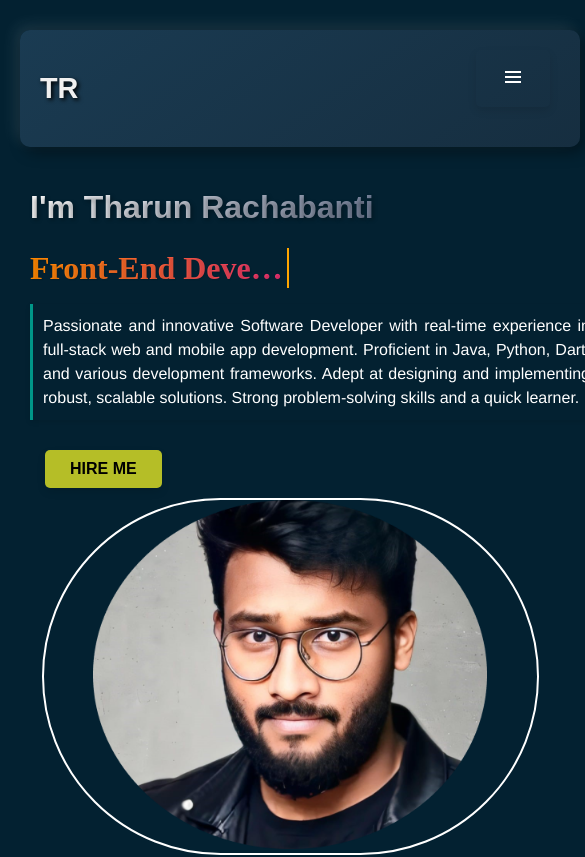
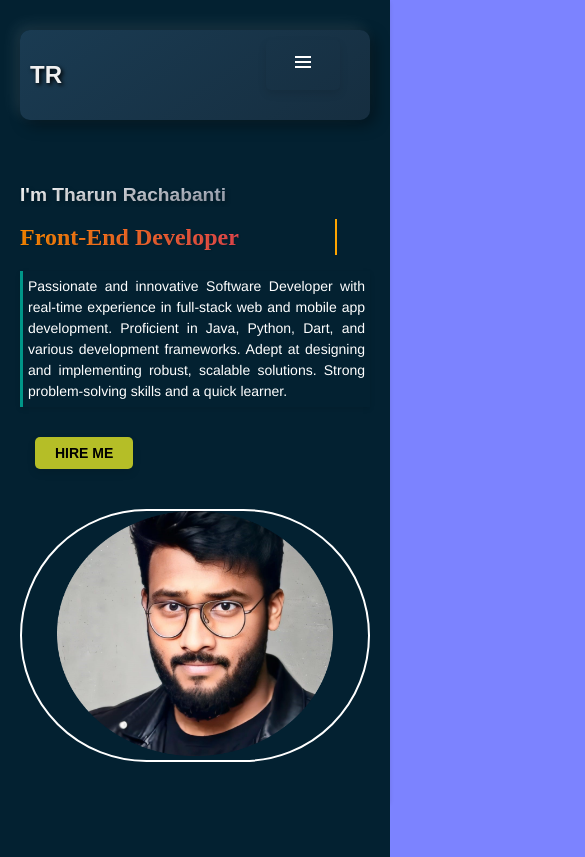
Before and after one commit to TharunRachabanti/Portfolio_tharunrachabanti, a React (Vite) app: page /#/ in a window 390 px wide. Shown: the top 857 px of the page, 585 px wide, since content can reach past the window. Built offline with nearby package versions, Linux system fonts and the light colour scheme.

Commit message:
third commit

```diff
--- a/src/index.css
+++ b/src/index.css
@@ -12,7 +12,7 @@ body {
 
 #root {
   max-width: 1280px;
-  min-width: 600px;
+  min-width: 100px;
   background-color:#032131;
   margin: 0 auto;
   padding: 0rem;
--- a/src/styles/navbar.css
+++ b/src/styles/navbar.css
@@ -12,20 +12,25 @@
   display: flex;
   justify-content: space-between;
   align-items: center;
+  padding: 10px 20px;
   margin: 20px;
   background: linear-gradient(145deg, #1a3b52, #162e40);
   border-radius: 10px;
+  padding: 15px;
   box-shadow: 5px 5px 15px rgba(0, 0, 0, 0.4), -5px -5px 15px rgba(255, 255, 255, 0.1);
-  padding: 20px;
   transition: all 0.3s ease;
 }
 
-/* Enhance the navbar name with text-shadow for depth */
 .navbar-name {
   font-size: 1.8em;
   font-weight: bold;
   color: #f0f0f0;
   text-shadow: 2px 2px 4px #000;
+}
+
+.navbar-links {
+  display: flex;
+  flex-wrap: wrap;
 }
 
 .navbar-links a {
@@ -42,7 +47,6 @@
   box-shadow: 2px 2px 10px rgba(0, 0, 0, 0.2);
   font-weight: 600;
   letter-spacing: 1px;
-  display: inline-block;
 }
 
 .navbar-links a:hover {
@@ -52,35 +56,46 @@
   transform: translateY(-3px);
 }
 
-/* Active state for the link buttons */
 .navbar-links a:active {
   background-color: #e0e0e0;
   box-shadow: inset 2px 2px 5px rgba(0, 0, 0, 0.2);
   transform: translateY(2px);
 }
 
-/* Responsive design for the menu icon */
 .menu-icon {
-  display: none; /* Hide the menu icon for desktop view */
+  display: none;
+  color: #fff;
+  font-size: 2em;
+  margin-right: 20px;
+  background: none;
+  border: none;
+  cursor: pointer;
+}
+
+.menu-icon svg {
+  fill: #fff;
+  width: 24px;
+  height: 24px;
 }
 
 .navbar-bottom {
-  margin-top: 20px;
   display: flex;
+  flex-direction: row;
   justify-content: space-between;
   flex-wrap: wrap;
   align-items: center;
+  padding: 20px;
+  margin-top: 20px;
 }
 
 .navbar-info {
   flex: 1;
-  padding-left: 30px;
   text-align: left;
-  margin: 0 0 10px;
+  margin: 0 20px;
 }
 
 .navbar-info h1 {
-  font-size: 2.0rem;
+  font-size: 2rem;
   line-height: 1.2;
   font-weight: bold;
   color: transparent;
@@ -88,7 +103,6 @@
   background: linear-gradient(to right, #ffffff, #737f98);
   -webkit-background-clip: text;
   -webkit-text-fill-color: transparent;
-  display: inline-block;
   transition: all 0.3s ease-in-out;
 }
 
@@ -99,84 +113,86 @@
 
 .job-title-animation {
   overflow: hidden;
-  border-right: 2px solid orange; /* Change border color as needed */
+  border-right: 2px solid orange;
   white-space: nowrap;
   animation: typing 1s steps(40, end);
 }
 
 .navbar-info b {
   font-family: 'Times New Roman', Times, serif;
-  font-size: 3rem; /* Equivalent to 400% for better scalability */
-  line-height: 1.5; /* Adjust line height for better readability */
-  white-space: nowrap; /* Prevent job titles from wrapping */
-  overflow: hidden; /* Hide overflow for long job titles */
-  display: block; /* Change from inline-block to block */
-  margin-top: 0; /* Remove default top margin */
-  margin-bottom: 1rem; /* Add some space between the title and content */
-  font-weight: bold; /* Ensure boldness for emphasis */
-  background-image: linear-gradient(to right, #ff8a00, #e52e71); /* Vibrant orange color for contrast */
-  -webkit-background-clip: text; /* Apply gradient to text */
-  -webkit-text-fill-color: transparent; /* Hide original text color */
-  text-shadow: 1px 1px 1px rgba(0, 0, 0, 0.1); /* Soft text shadow for depth */
-  transition: transform 0.3s ease-in-out; /* Smooth transition for hover effect */
+  font-size: 3rem;
+  line-height: 1.5;
+  white-space: nowrap;
+  overflow: hidden;
+  display: block;
+  margin-top: 0;
+  margin-bottom: 1rem;
+  font-weight: bold;
+  background-image: linear-gradient(to right, #ff8a00, #e52e71);
+  -webkit-background-clip: text;
+  -webkit-text-fill-color: transparent;
+  text-shadow: 1px 1px 1px rgba(0, 0, 0, 0.1);
+  transition: transform 0.3s ease-in-out;
 }
 
 .navbar-info p {
   margin-bottom: 30px;
   line-height: 1.5;
-  font-family: 'Helvetica Neue', Helvetica, Arial, sans-serif; /* Classy and modern font */
-  color: #ffffff; /* Subtle, professional font color */
-  font-size: 16px; /* Optimal font size for readability */
-  text-align: justify; /* Ensures the text is evenly distributed */
-  max-width: 600px; /* Optimal line length for reading comfort */
-  padding: 10px; /* Adds space inside the borders */
+  font-family: 'Helvetica Neue', Helvetica, Arial, sans-serif;
+  color: #ffffff;
+  font-size: 16px;
+  text-align: justify;
+  max-width: 600px;
+  padding: 10px;
   border-left: 3px solid #009688;
-  box-shadow: 0 2px 5px rgba(0,0,0,0.1); /* Soft shadow for a subtle 3D effect */
+  box-shadow: 0 2px 5px rgba(0, 0, 0, 0.1);
 }
 
 .navbar-info button {
-  margin-bottom: 0;
-  height: 110%;
   padding: 10px 25px;
-  background-color: #3498db; /* Stylish blue background */
-  color: rgb(0, 0, 0); /* Black text color */
+  background-color: #3498db;
+  color: #000;
   border: none;
-  border-radius: 5px; /* Rounded corners */
+  border-radius: 5px;
   font-size: 16px;
   font-weight: bold;
   text-transform: uppercase;
-  box-shadow: 0 4px 8px rgba(0, 0, 0, 0.1); /* Subtle shadow for depth */
-  transition: all 0.3s ease; /* Smooth transition for hover effects */
-  cursor: pointer; /* Make the button clickable */
-  animation: highlight 2s infinite alternate; /* Apply the animation */
+  box-shadow: 0 4px 8px rgba(0, 0, 0, 0.1);
+  transition: all 0.3s ease;
+  cursor: pointer;
+  animation: highlight 2s infinite alternate;
 }
 
 .navbar-info button:hover {
-  background-color: #2980b9; /* Slightly darker shade on hover */
-  transform: translateY(-2px); /* Slight raise effect */
-  box-shadow: 0 6px 12px rgba(0, 0, 0, 0.2); /* Deeper shadow on hover */
+  background-color: #2980b9;
+  transform: translateY(-2px);
+  box-shadow: 0 6px 12px rgba(0, 0, 0, 0.2);
 }
 
 .navbar-info button:active {
-  transform: translateY(1px); /* Depress effect when active */
-  box-shadow: 0 2px 4px rgba(0, 0, 0, 0.2); /* Shallower shadow when pressed */
+  transform: translateY(1px);
+  box-shadow: 0 2px 4px rgba(0, 0, 0, 0.2);
 }
 
 @keyframes highlight {
-  0% { background-color: #3498db; } /* Blue */
-  50% { background-color: #f1c40f; } /* Yellow */
-  100% { background-color: #27ae60; } /* Green */
+  0% { background-color: #3498db; }
+  50% { background-color: #f1c40f; }
+  100% { background-color: #27ae60; }
 }
 
 .navbar-image {
+  /* border: 2px solid #fff;
+  border-radius: 50%; */
   border: 2px solid rgb(255, 255, 255);
-  border-radius: 700px; /* border style, width, and color */
-  flex: 0.72;
+  border-radius: 200px;
   margin-right: 20px;
   text-align: center;
 }
 
 .navbar-image img {
+  /* max-width: 100%;
+  height: auto;
+  border-radius: 50%; */
   max-width: 80%;
   height: 80%;
 }
@@ -192,109 +208,104 @@
   font-size: 40px;
   margin: 0 20px;
   transition: transform 0.3s ease, color 0.3s ease;
-  text-decoration: none; /* Removes underline from links */
+  text-decoration: none;
 }
 
 .navbar-socials a:hover {
   color: #ffffff;
-  transform: translateY(-5px); /* Slight raise effect on hover */
-  text-shadow: 0px 4px 6px rgba(0, 0, 0, 0.3); /* Soft shadow for depth */
+  transform: translateY(-5px);
+  text-shadow: 0px 4px 6px rgba(0, 0, 0, 0.3);
 }
 
-/* Optional: Add a specific class for each social media icon for custom colors */
 .navbar-socials .icon-facebook:hover {
-  color: #3b5998; /* Facebook Blue */
+  color: #3b5998;
 }
 
 .navbar-socials .icon-twitter:hover {
-  color: #1da1f2; /* Twitter Blue */
+  color: #1da1f2;
 }
 
 .navbar-socials .icon-instagram:hover {
-  color: linear-gradient(45deg, #f09433 0%, #e6683c 25%, #dc2743 50%, #cc2366 75%, #bc1888 100%); /* Instagram Gradient */
+  background: linear-gradient(45deg, #f09433 0%, #e6683c 25%, #dc2743 50%, #cc2366 75%, #bc1888 100%);
+  -webkit-background-clip: text;
+  -webkit-text-fill-color: transparent;
 }
 
 @media (max-width: 768px) {
-  .menu-icon {
-    display: block;
-    color: #fff;
-    font-size: 2em;
-    margin-right: 20px;
+  .navbar-top {
+    /* flex-direction: column; */
+    justify-content: space-between;
+    /* align-items: flex-start; */
   }
 
   .navbar-links {
-    display: none; /* Hide the links on mobile */
-  }
-
-  .navbar-top {
-    justify-content: space-between;
+    display: none;
   }
 
   .menu-icon {
     display: block;
-    background: none;
-    border: none;
-    cursor: pointer;
-    margin-right: 10px;
-  }
-
-  .menu-icon svg {
-    fill: #fff;
-    width: 24px;
-    height: 24px;
   }
 
   .navbar-links-mobile {
     display: flex;
     flex-direction: column;
-    margin-top: 20px;
-  }
-
-  .navbar-info,
-  .navbar-image {
-    flex: 1;
+    align-items: center;
+    margin-top: 10px;
   }
 
   .navbar-bottom {
     flex-direction: column;
-    text-align: center;
+    align-items: center;
+  }
+
+  .navbar-info {
+    /* text-align: center; */
+    margin: 10px 0;
+  }
+
+  .navbar-info h1, .navbar-info b {
+    font-size: 1.5rem;
+  }
+
+  .navbar-image {
+    margin: 10px 0;
+  }
+}
+
+@media (max-width: 480px) {
+  .navbar-top {
+    padding: 10px;
+  }
+
+  .navbar-name {
+    font-size: 1.5em;
+  }
+
+  .menu-icon {
+    font-size: 1.5em;
+  }
+
+  .navbar-info h1 {
+    font-size: 1.2rem;
   }
 
   .navbar-info b {
-    font-size: 200%;
-    line-height: 40px;
-    white-space: nowrap; /* Keep job titles from wrapping */
-    overflow: hidden; /* Hide overflow for long job titles */
-    animation: typing 2s steps(40, end) infinite, blink-caret .75s step-end infinite;
+    font-size: 1.5rem;
   }
 
-  .job-title-animation {
-    white-space: normal;
-    overflow: visible;
-    text-overflow: ellipsis;
+  .navbar-info p {
+    font-size: 14px;
+    padding: 5px;
   }
 
-  @keyframes typing {
-    from { width: 0; }
-    to { width: 100%; }
+  .navbar-info button {
+    font-size: 14px;
+    padding: 8px 20px;
   }
 
-  .navbar-info b {
-    font-size: 200%;
-    line-height: 40px;
-    animation: typing 2s steps(40, end) infinite, blink-caret .75s step-end infinite;
+  .navbar-links-mobile a {
+    padding: 10px;
+    font-size: 14px;
+    margin: 5px 0;
   }
 }
-
-.personal-button {
-  background-color: #ccdbec; /* Blue color, you can change it */
-  color: white;
-  border: none;
-  padding: 10px 20px;
-  margin: 10px;
-  cursor: pointer;
-}
-
-.personal-button:hover {
-  background-color: #0056b3; /* Darker blue on hover */
-}
```
